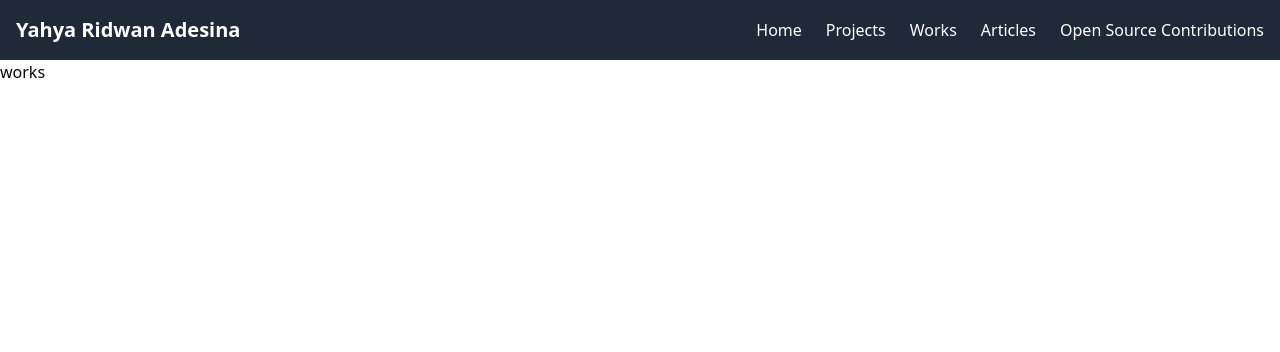
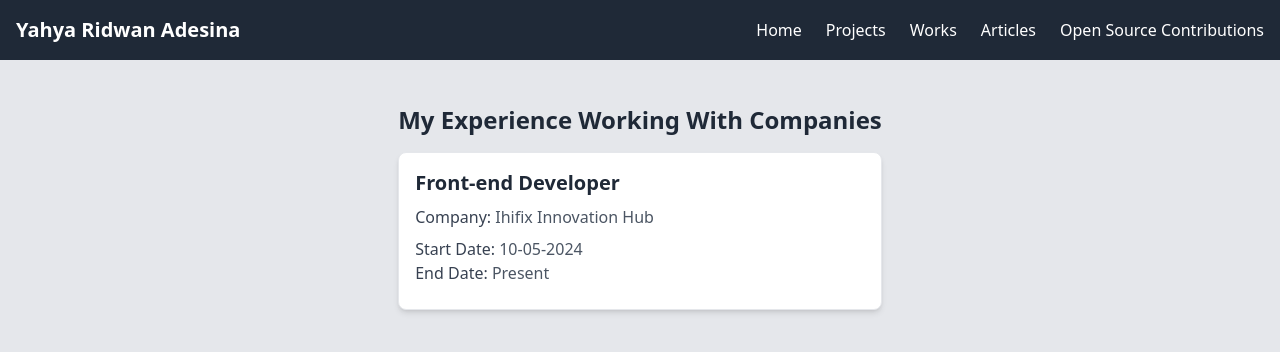
Before and after one commit to ridwanyah24/myportfolio, a Next.js app: page /works in a window 1280 px wide. Shown: the top 352 px of the page. Built offline with nearby package versions, Linux system fonts and the light colour scheme.

Commit message:
new mods

```diff
--- a/app/(main)/layout.tsx
+++ b/app/(main)/layout.tsx
@@ -28,7 +28,7 @@ export default function Layout({
   children: React.ReactNode;
 }>) {
   return (
-      <Providers>
+      <Providers >
          <Nav/>
          {children}
       </Providers>
--- a/app/(main)/page.tsx
+++ b/app/(main)/page.tsx
@@ -39,7 +39,7 @@ const services = [
 
 const stacks = [
   {
-    title: "JavaScript and React",
+    title: "JavaScript/TypeScript and React",
   },
   {
    title: "HTML5 and CSS3"
@@ -162,10 +162,10 @@ export default function Home() {
       <h2 className="text-2xl font-semibold mb-2 text-center mt-10">My CV</h2>
       <span className="flex w-full justify-center gap-10 mt-5">
         <a href={"/RidwanCv1.pdf"} download={"Ridwan_CV.pdf"}>
-          <Button variant={"default"} className="w-[200px] h-[40px] text-lg">Download</Button>
+          <Button variant={"default"} className="lg:w-[200px] h-[40px] text-lg">Download</Button>
         </a>
         <Link href={"/RidwanCv1.pdf"} target="_blank">
-          <Button variant={"default"} className="w-[200px] h-[40px] text-lg">View CV</Button>
+          <Button variant={"default"} className="lg:w-[200px] h-[40px] text-lg">View CV</Button>
         </Link>
       </span>
     </div>
--- a/app/(main)/works/page.tsx
+++ b/app/(main)/works/page.tsx
@@ -1,9 +1,49 @@
 
 
-export default function Works(){
+const workExperiences: any[] = [
+    {
+        jobTitle: "Front-end Developer",
+        company: "Ihifix Innovation Hub",
+        startDate: "10-05-2024",
+        description: <ul>
+            <li></li>
+        </ul>
+    }
+]
+
+export default function Works() {
     return (
-        <div>
-            <p>works</p>
+        <div className=" bg-gray-200 flex flex-col items-center bg-gray-200 p-6 text-gray-800 min-h-screen">
+            <div className="mt-5">
+                <h2 className="text-2xl font-bold text-gray-800 mb-4 capitalize">My Experience working with companies</h2>
+                {workExperiences.length === 0 ? (
+                <p className="text-gray-600">No work experience added yet.</p>
+                ) : (
+                <ul className="space-y-6">
+                    {workExperiences.map((experience, index) => (
+                    <li
+                        key={index}
+                        className="p-4 bg-white shadow-md rounded-lg border w-full border-gray-200"
+                >
+                    <h3 className="text-xl font-semibold text-gray-800 mb-2">
+                    {experience.jobTitle}
+                    </h3>
+                    <p className="text-gray-600 mb-2">
+                    <strong className="font-medium text-gray-700">Company:</strong>{" "}
+                    {experience.company}
+                    </p>
+                    <p className="text-gray-600 mb-2">
+                    <strong className="font-medium text-gray-700">Start Date:</strong>{" "}
+                    {experience.startDate} <br />
+                    <strong className="font-medium text-gray-700">End Date:</strong>{" "}
+                    {experience.endDate || "Present"}
+                    </p>
+                    <span className="text-gray-600">{experience.description}</span>
+                </li>
+                 ))}
+                </ul>
+                )}
+            </div>
         </div>
-    )
-}
+    );
+  }
```
